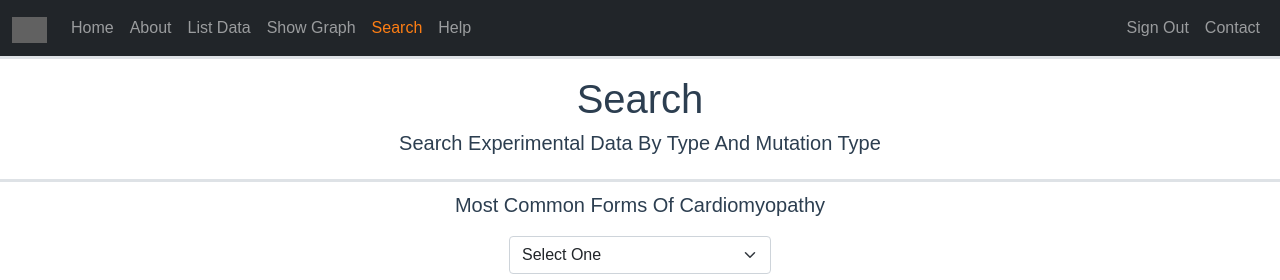
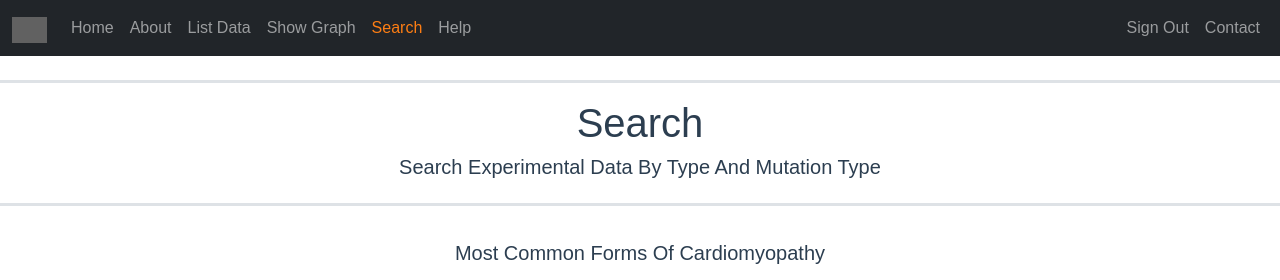
Before and after one commit to muneeb29/CentralRepo, a Vue app: page /search in a window 1280 px wide. Shown: the top 280 px of the page. Built offline with nearby package versions, Linux system fonts and the light colour scheme; no server answers; sample sign-in values are in the browser's storage; grey boxes are pictures that could not be loaded; what @meforma/vue-toaster, vue3-apexcharts would draw is missing.

Commit message:
Slight Adjustment To Search Page

```diff
--- a/src/views/Search.vue
+++ b/src/views/Search.vue
@@ -1,5 +1,5 @@
 <template>
-  <div class="row">
+  <div class="row py-4">
     <div class="col border border-3 py-3">
       <h1>Search</h1>
       <h5>Search Experimental Data By Type And Mutation Type</h5>
```
